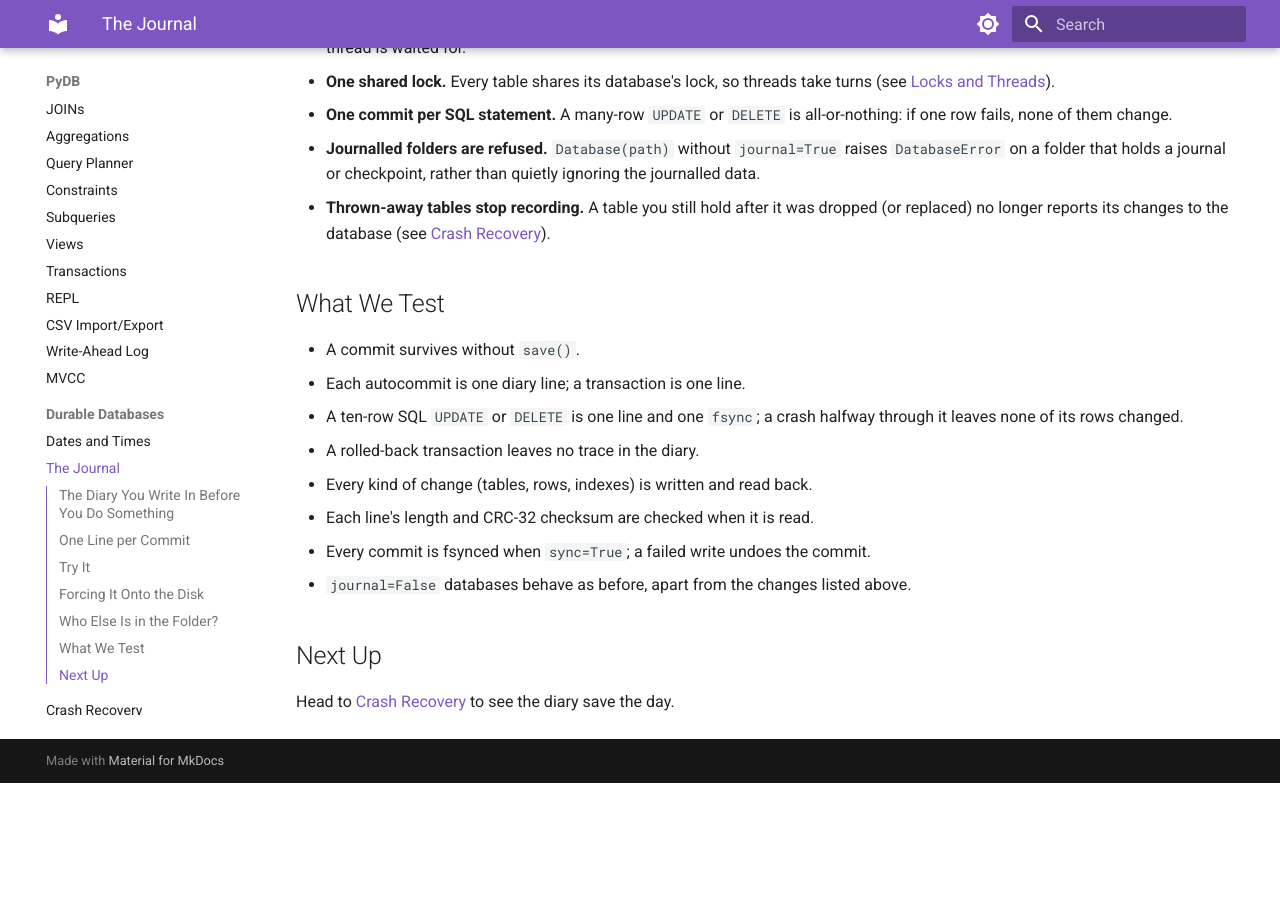
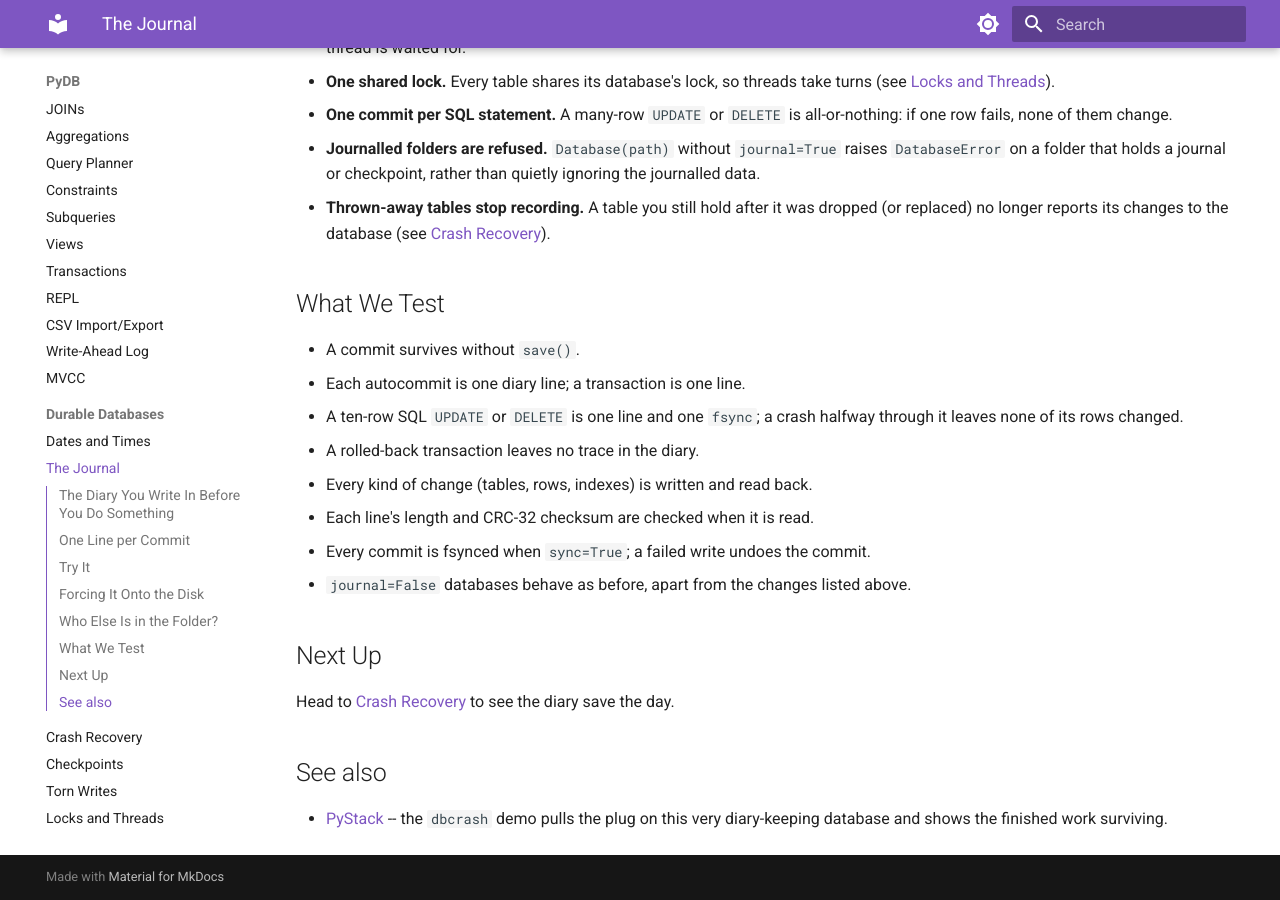
Before and after one commit to robcox2910/pydb, an MkDocs documentation site: the page built from docs/concepts/journal.md, in a window 1280 px wide and 900 px high, scrolled down 2332 px. Built offline with MkDocs 1.6.1 and Material for MkDocs 9.7.7, drawn with Linux system fonts in a browser that asks for light colours; before the commit the page ends 3115 px from its top, so only the background shows below that.

Commit message:
docs: see-also links to related projects
Co-Authored-By: Claude Opus 5.5 <noreply@anthropic.com>

```diff
--- a/docs/concepts/journal.md
+++ b/docs/concepts/journal.md
@@ -141,3 +141,7 @@ journalled or not:
 ## Next Up
 
 Head to [Crash Recovery](crash-recovery.md) to see the diary save the day.
+
+## See also
+
+- [PyStack](https://robcox2910.github.io/pystack/) -- the `dbcrash` demo pulls the plug on this very diary-keeping database and shows the finished work surviving.
```
